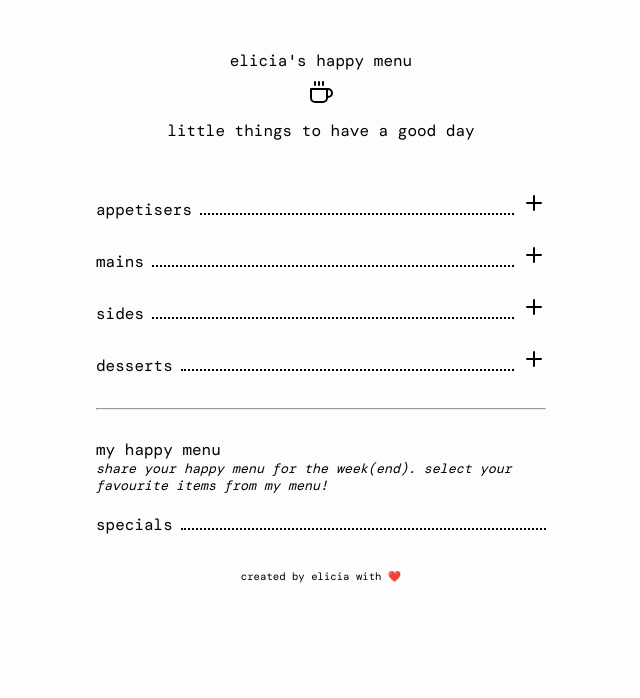
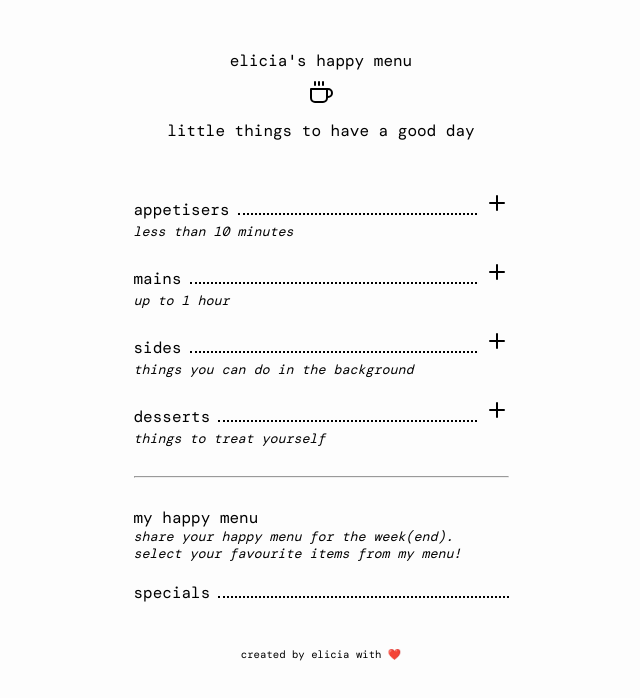
Before and after one commit to eliciaauduong/happy-menu, a plain HTML site: page index.html in a window 1280 px wide. Shown: the whole page, without its empty margins (319-959 px from the left). Drawn offline with nearby package versions, Linux system fonts and the light colour scheme; a web font is replaced by a local one.

Commit message:
updated layout

```diff
--- a/index.html
+++ b/index.html
@@ -20,55 +20,57 @@
 
   <!-- menu -->
   <div class="menu-group">
-    <div class="menu-title">
-      <p>appetisers</p>
+    <div class="menu-top">
+      <div class="menu-selection">
+        <p class="menu-title">appetisers</p>
         <hr>
         <img class="expand-icon" src="images/add.svg" alt="plus icon">
       </div>
+      <p class="subheading">less than 10 minutes</p>
+    </div>
     <div class="menu-details">
-      <p class="subheading">less than 10 minutes</p>
-      <br>
       <ul class="menu-list" data-list="appetisers"></ul>
     </div>
   </div>
 
   <div class="menu-group">
-    <div class="menu-title">
-      <p>mains</p>
+    <div class="menu-top">
+      <div class="menu-selection">
+        <p class="menu-title">mains</p>
         <hr>
         <img class="expand-icon" src="images/add.svg" alt="plus icon">
       </div>
+      <p class="subheading">up to 1 hour</p>
+    </div>
     <div class="menu-details">
-      <p class="subheading">up to 1 hour</p>
-      <br>
       <ul class="menu-list" data-list="mains"></ul>
-
     </div>
   </div>
 
   <div class="menu-group">
-    <div class="menu-title">
-      <p>sides</p>
+    <div class="menu-top">
+      <div class="menu-selection">
+        <p class="menu-title">sides</p>
         <hr>
         <img class="expand-icon" src="images/add.svg" alt="plus icon">
       </div>
+      <p class="subheading">things you can do in the background</p>
+    </div>
     <div class="menu-details">
-      <p class="subheading">things you can do in the background</p>
-      <br>
       <ul class="menu-list" data-list="sides"></ul>
-
     </div>
   </div>
 
   <div class="menu-group">
-    <div class="menu-title">
-      <p>desserts</p>
+    <div class="menu-top">
+      <div class="menu-selection">
+        <p class="menu-title">desserts</p>
         <hr>
         <img class="expand-icon" src="images/add.svg" alt="plus icon">
       </div>
+      <p class="subheading">things to treat yourself</p>
+    </div>
     <div class="menu-details">
-      <p class="subheading">things to do in moderation</p>
-      <br>
       <ul class="menu-list" data-list="desserts"></ul>
     </div>
   </div>
@@ -78,8 +80,8 @@
   <!-- my happy menu -->
   <p>my happy menu</p>
   <p class="subheading">share your happy menu for the week(end). select your favourite items from my menu!</p>
-  <div class="menu-title">
-    <p>specials</p>
+  <div class="menu-selection">
+    <p class="menu-title">specials</p>
     <hr>
   </div>
   <ul id="finalSelection"></ul>
--- a/styles.css
+++ b/styles.css
@@ -1,7 +1,7 @@
 body {
   margin: 0 auto;
   background-color: #FDFDFD;
-  max-width: 450px;
+  max-width: 375px;
   font-family: 'DM Mono';
 }
 
@@ -22,17 +22,17 @@ p {
 }
 
 /* menu */
-.menu-title {
+.menu-selection {
   display: flex;
   align-items:baseline;
   padding-top: 20px;
 }
 
-.menu-title p {
+.menu-title {
   padding-right: 8px;
 }
 
-.menu-title hr {
+.menu-selection hr {
   width: 100%;
   border: 0;
   border-bottom: 2pt dotted black;
@@ -88,5 +88,5 @@ footer {
   bottom: 0;
   font-size: 8pt;
   text-align: center;
-  padding: 10px 0;
+  padding: 20px 0;
 }
```
Lines whose indentation alone changed are shown as unchanged.
